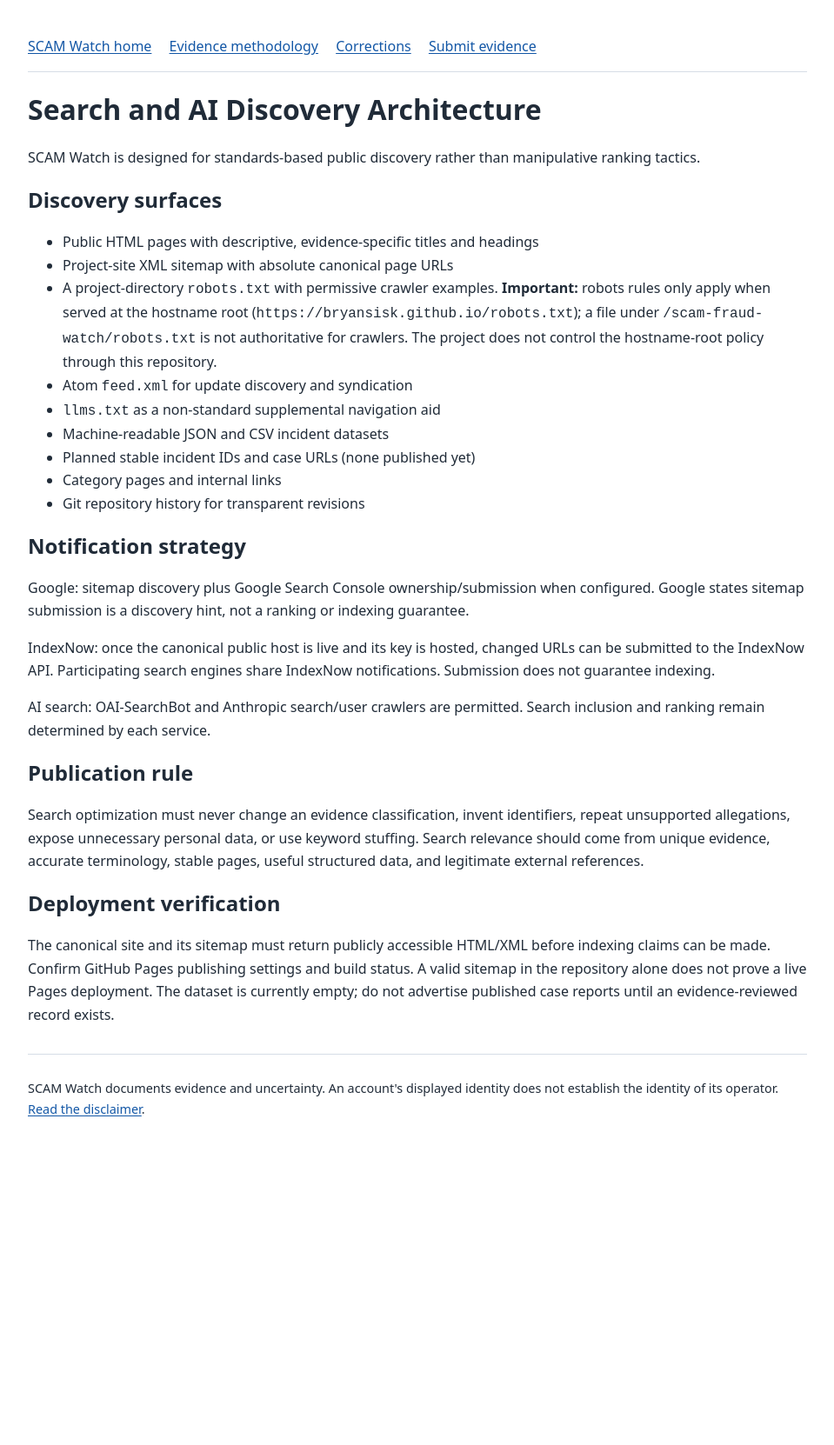
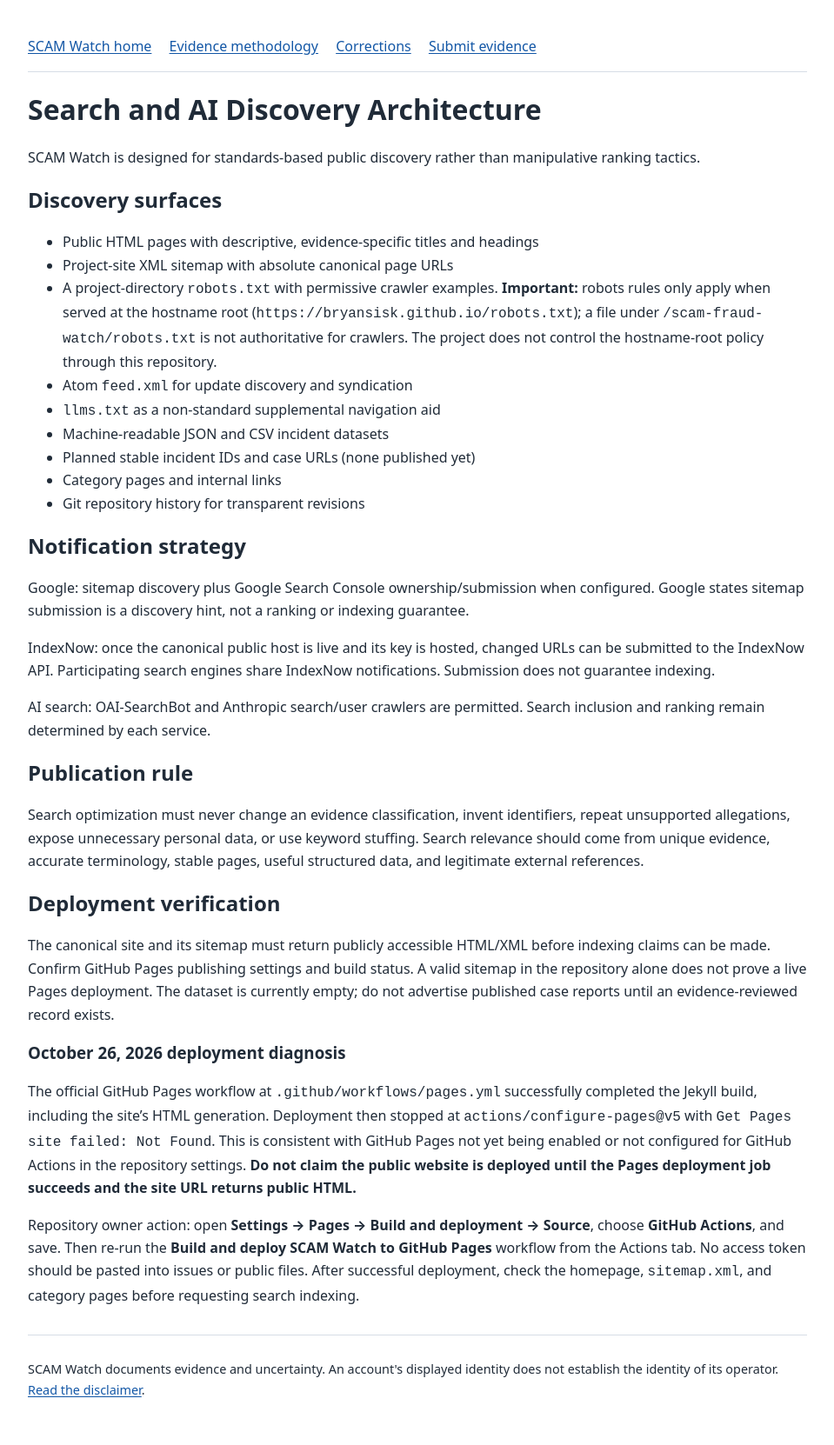
Before and after one commit to bryansisk/scam-fraud-watch, a Jekyll site: the page built from SEARCH-DISCOVERY.md, in a window 1280 px wide. Shown: the whole page at 87% size, without its empty margins (160-1119 px from the left). Built offline with Jekyll 4.4.1, drawn with Linux system fonts in a browser that asks for light colours; our own code applies the rules of GitHub Pages for plain Markdown files; before the commit the page ends 1339 px from its top, so only the background shows below that.

Commit message:
Document verified successful Jekyll build and Pages configuration blocker

```diff
--- a/SEARCH-DISCOVERY.md
+++ b/SEARCH-DISCOVERY.md
@@ -29,3 +29,9 @@ Search optimization must never change an evidence classification, invent identif
 ## Deployment verification
 
 The canonical site and its sitemap must return publicly accessible HTML/XML before indexing claims can be made. Confirm GitHub Pages publishing settings and build status. A valid sitemap in the repository alone does not prove a live Pages deployment. The dataset is currently empty; do not advertise published case reports until an evidence-reviewed record exists.
+
+### October 26, 2026 deployment diagnosis
+
+The official GitHub Pages workflow at `.github/workflows/pages.yml` successfully completed the Jekyll build, including the site's HTML generation. Deployment then stopped at `actions/configure-pages@v5` with `Get Pages site failed: Not Found`. This is consistent with GitHub Pages not yet being enabled or not configured for GitHub Actions in the repository settings. **Do not claim the public website is deployed until the Pages deployment job succeeds and the site URL returns public HTML.**
+
+Repository owner action: open **Settings → Pages → Build and deployment → Source**, choose **GitHub Actions**, and save. Then re-run the **Build and deploy SCAM Watch to GitHub Pages** workflow from the Actions tab. No access token should be pasted into issues or public files. After successful deployment, check the homepage, `sitemap.xml`, and category pages before requesting search indexing.
```
